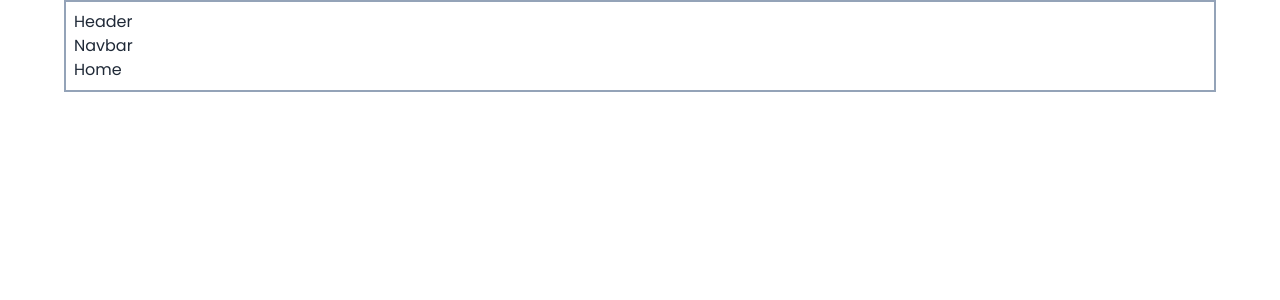
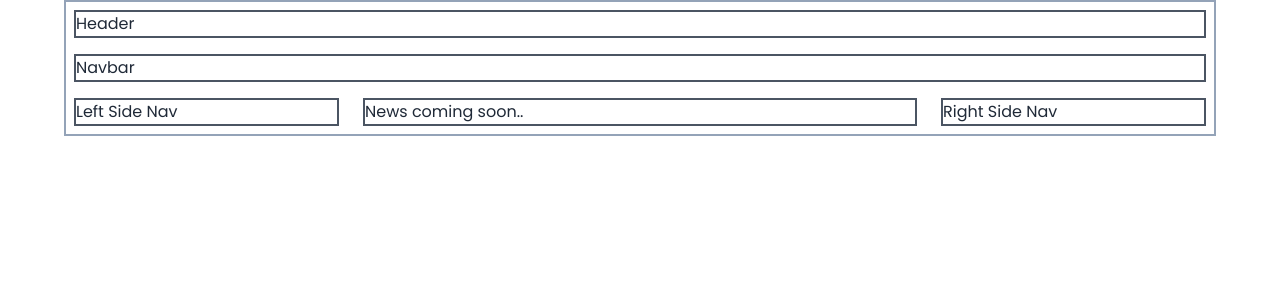
Before and after one commit to oworkmahade/React-Dragon-News-Auth, a React (Vite) app: page / in a window 1280 px wide. Shown: the top 300 px of the page. Built offline with nearby package versions, Linux system fonts and the light colour scheme; a web font is replaced by a local one.

Commit message:
commited

```diff
--- a/src/pages/Home/Home.jsx
+++ b/src/pages/Home/Home.jsx
@@ -1,12 +1,24 @@
 import Header from "../Shared/Header/Header";
+import LeftSideNav from "../Shared/LeftSideNav/LeftSideNav";
 import Navbar from "../Shared/Navbar/Navbar";
+import RightSideNav from "../Shared/RightSideNav/RightSideNav";
 
 const Home = () => {
   return (
     <div>
       <Header></Header>
       <Navbar></Navbar>
-      <h2>Home</h2>
+      <div className="grid grid-cols-1 gap-6 md:grid-cols-4">
+        <div>
+          <LeftSideNav></LeftSideNav>
+        </div>
+        <div className="col-span-2 border-2 border-gray-600">
+          <h2>News coming soon..</h2>
+        </div>
+        <div>
+          <RightSideNav></RightSideNav>
+        </div>
+      </div>
     </div>
   );
 };
--- a/src/pages/Shared/Header/Header.jsx
+++ b/src/pages/Shared/Header/Header.jsx
@@ -1,6 +1,6 @@
 const Header = () => {
   return (
-    <div>
+    <div className="border-2 border-gray-600">
       <h2>Header</h2>
     </div>
   );
--- a/src/pages/Shared/LeftSideNav/LeftSideNav.jsx
+++ b/src/pages/Shared/LeftSideNav/LeftSideNav.jsx
@@ -1,6 +1,6 @@
 const LeftSideNav = () => {
   return (
-    <div>
+    <div className="border-2 border-gray-600">
       <h2>Left Side Nav</h2>
     </div>
   );
--- a/src/pages/Shared/Navbar/Navbar.jsx
+++ b/src/pages/Shared/Navbar/Navbar.jsx
@@ -1,6 +1,6 @@
 const Navbar = () => {
   return (
-    <div>
+    <div className="my-4 border-2 border-gray-600">
       <h2>Navbar</h2>
     </div>
   );
--- a/src/pages/Shared/RightSideNav/RightSideNav.jsx
+++ b/src/pages/Shared/RightSideNav/RightSideNav.jsx
@@ -1,6 +1,6 @@
 const RightSideNav = () => {
   return (
-    <div>
+    <div className="border-2 border-gray-600">
       <h2>Right Side Nav</h2>
     </div>
   );
```
